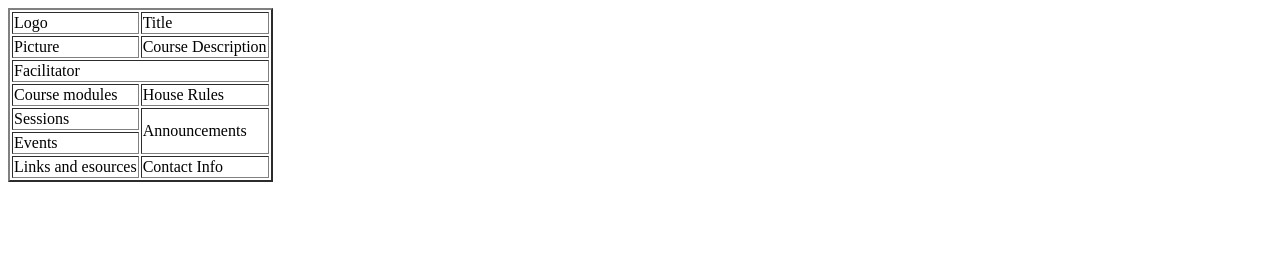
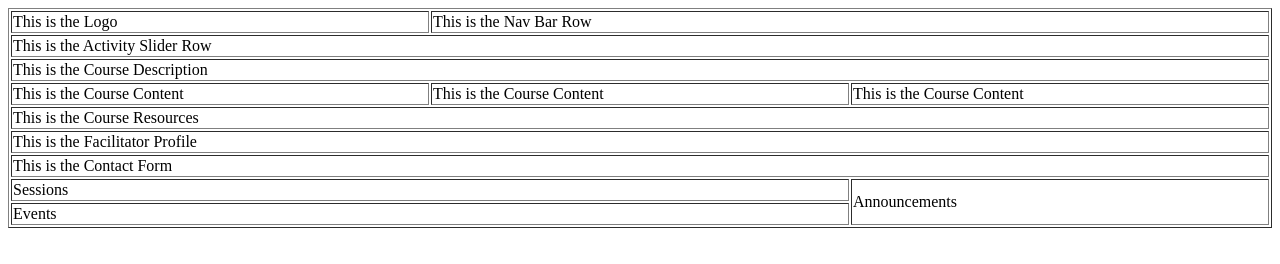
Before and after one commit to Sammyiel/Web_Dev_Tools-demo, a plain HTML site: page index.html in a window 1280 px wide. Drawn offline with Linux system fonts and the light colour scheme.

Commit message:
Initial page layout

```diff
--- a/index.html
+++ b/index.html
@@ -1,33 +1,36 @@
-<title>Web Dev Tools</title>
-
+<title>Web Dev - Tools Demo</title>
 <body>
-	<table border="2">
+    <table width="100%" border="1">
         <tr>
-			<td>Logo</td>
-			<td>Title</td>
+            <td>This is the Logo</td>
+            <td colspan="2">This is the Nav Bar Row</td>
         </tr>
         <tr>
-			<td>Picture</td>
-			<td>Course Description</td>
+            <td colspan="3">This is the Activity Slider Row</td>
         </tr>
         <tr>
-			<td colspan="2">Facilitator</td>
+            <td colspan="3">This is the Course Description</td>
         </tr>
         <tr>
-			<td>Course modules</td>
-			<td>House Rules</td>
+            <td>This is the Course Content</td>
+            <td>This is the Course Content</td>
+            <td>This is the Course Content</td>
         </tr>
         <tr>
-			<td>Sessions</td>
+            <td colspan="3">This is the Course Resources</td>
+        </tr>
+        <tr>
+            <td colspan="3">This is the Facilitator Profile</td>
+        </tr>
+        <tr>
+            <td colspan="3">This is the Contact Form</td>
+        </tr>
+        <tr>
+            <td colspan="2">Sessions</td>
             <td rowspan="2">Announcements</td>
         </tr>
         <tr>
-			<td>Events</td>
+            <td colspan="2">Events</td>
         </tr>
-		<tr>
-			<td>Links and esources</td>
-			<td>Contact Info</td>
-		</tr>
-
     </table>
 </body>
```
Lines whose indentation alone changed are shown as unchanged.
